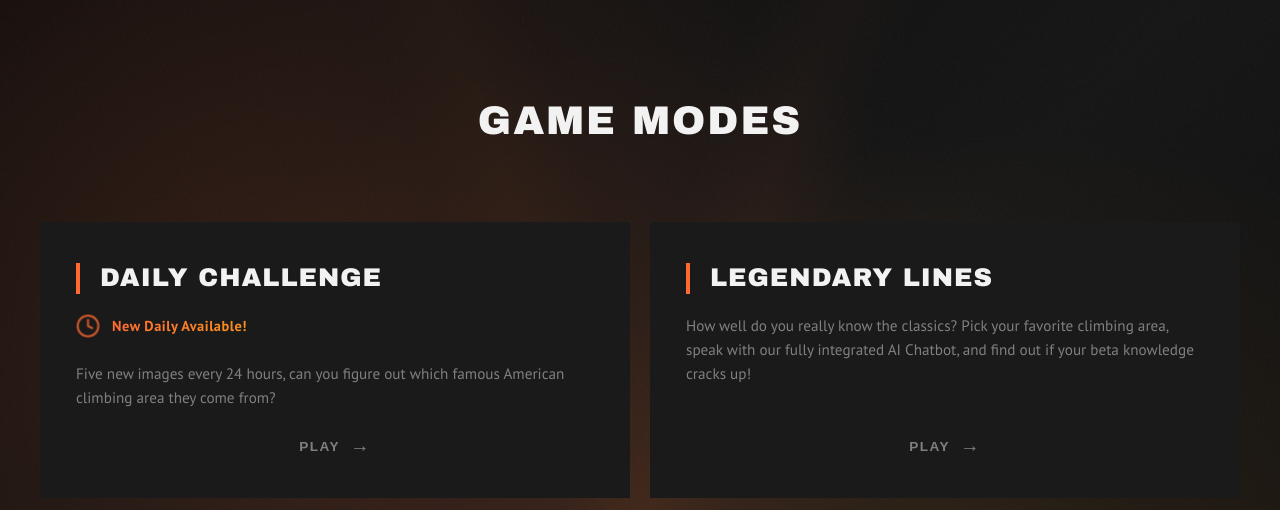
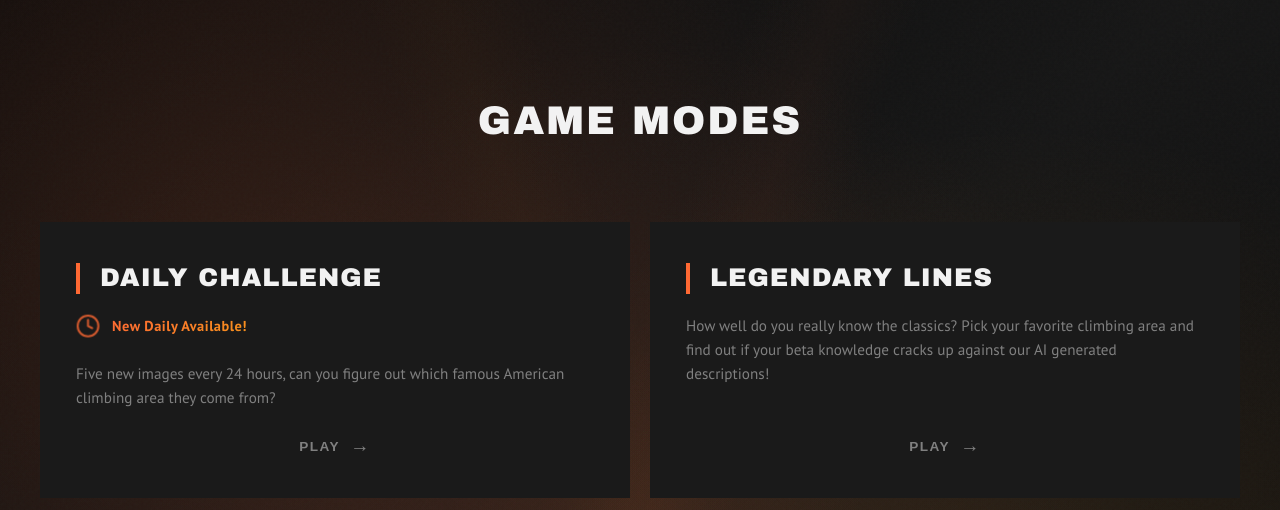
Before and after one commit to kahikialani/RouteGuessr, a Flask app: page / in a window 1280 px wide. Shown: the part 801-1311 px from the top of the page. Run offline with Flask 3, Linux system fonts and the light colour scheme; some web fonts are replaced.

Commit message:
- change LL descriptions

```diff
--- a/templates/index.html
+++ b/templates/index.html
@@ -90,7 +90,7 @@
             <h3 class="archivo-regular">LEGENDARY LINES</h3>
           </div>
           <div class="mode-content">
-            <p class="pt-sans">How well do you really know the classics? Pick your favorite climbing area, speak with our fully integrated AI Chatbot, and find out if your beta knowledge cracks up!</p>
+            <p class="pt-sans">How well do you really know the classics? Pick your favorite climbing area and find out if your beta knowledge cracks up against our AI generated descriptions!</p>
           </div>
           <div class="mode-action gabarito-regular">Play</div>
         </div>
```
